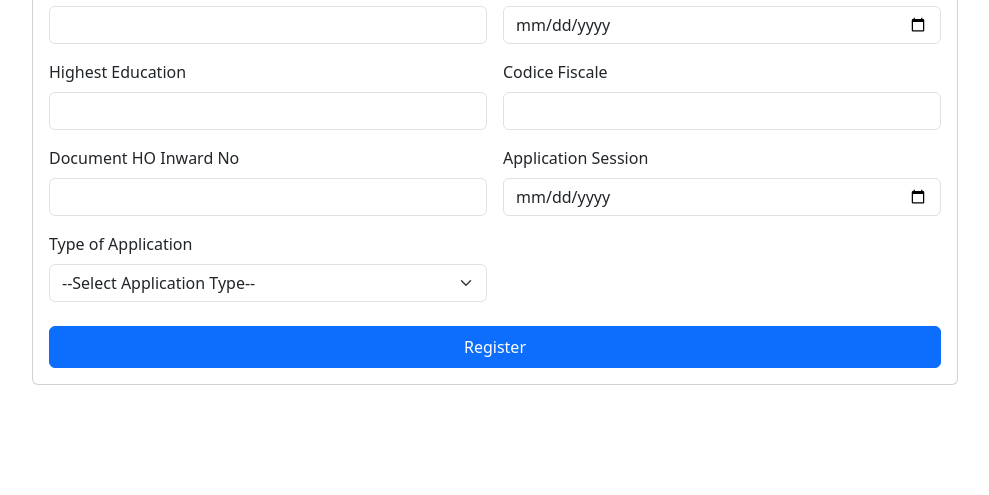
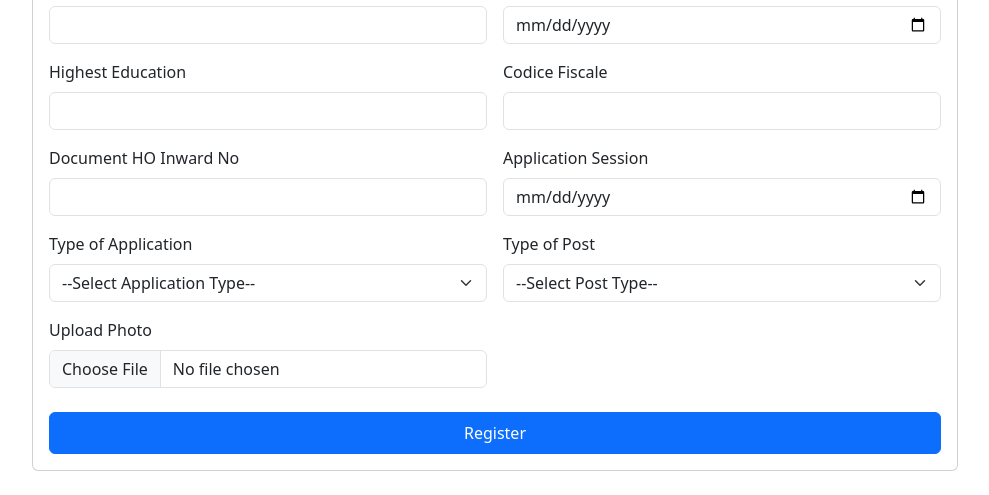
Before and after one commit to avimallik/olms_lawyers_registration_django_oracle, a Django app: page /register/ in a window 1280 px wide. Shown: the part 1332-1827 px from the top of the page, without its empty margins (145-1134 px from the left). Before the commit the page ends 1717 px from the top, so only its background shows below. Run offline with Django 4.2, Linux system fonts and the light colour scheme; data that the repository does not hold is empty; some libraries are stand-ins or nearby versions.

Commit message:
added photo upload feature

```diff
--- /dev/null
+++ b/db/SYSDBA.sql
@@ -0,0 +1 @@
+SELECT name, open_mode FROM v$pdbs;
--- a/olms_registration/olms_registration/settings.py
+++ b/olms_registration/olms_registration/settings.py
@@ -11,6 +11,7 @@ https://docs.djangoproject.com/en/4.2/ref/settings/
 """
 
 from pathlib import Path
+import os
 
 # Build paths inside the project like this: BASE_DIR / 'subdir'.
 BASE_DIR = Path(__file__).resolve().parent.parent
@@ -125,3 +126,6 @@ STATIC_URL = 'static/'
 # https://docs.djangoproject.com/en/4.2/ref/settings/#default-auto-field
 
 DEFAULT_AUTO_FIELD = 'django.db.models.BigAutoField'
+
+MEDIA_URL = '/media/'
+MEDIA_ROOT = os.path.join(BASE_DIR, 'media')
--- a/olms_registration/olms_registration/urls.py
+++ b/olms_registration/olms_registration/urls.py
@@ -16,8 +16,10 @@ Including another URLconf
 """
 from django.contrib import admin
 from django.urls import path, include
+from django.conf.urls.static import static
+from django.conf import settings
 
 urlpatterns = [
     path('admin/', admin.site.urls),
     path('', include('olms_registration_app.urls')),
-]
+] + static(settings.MEDIA_URL, document_root=settings.MEDIA_ROOT)
--- a/olms_registration/olms_registration_app/templates/register.html
+++ b/olms_registration/olms_registration_app/templates/register.html
@@ -259,6 +259,21 @@
                             </select>
                         </div>
 
+                        <div class="col-md-6">
+                            <label class="form-label">Type of Post</label>
+                            <select class="form-select" name="type_of_post" required>
+                                <option value="">--Select Post Type--</option>
+                                {% for k in post_type %}
+                                    <option value="{{ k.post_type }}">{{ k.post_type }}</option>
+                                {% endfor %}
+                            </select>
+                        </div>
+
+                        <div class="col-md-6">
+                            <label class="form-label">Upload Photo</label>
+                            <input type="file" class="form-control" name="photo" accept="image/*">
+                        </div>
+
                         <div class="col-12 mt-4">
                             <button type="submit" class="btn btn-primary w-100 py-2">Register</button>
                         </div>
--- a/olms_registration/olms_registration_app/urls.py
+++ b/olms_registration/olms_registration_app/urls.py
@@ -16,6 +16,7 @@ urlpatterns = [
     path('get_division/', views.get_division, name="get_division"),
     path('get_country/', views.get_country, name="get_country"),
     path('get_member_bar_association/', views.get_member_bar_association, name="get_member_bar_association"),
-    path('get_type_of_application/', views.get_type_of_application, name='get_type_of_application')
+    path('get_type_of_application/', views.get_type_of_application, name='get_type_of_application'),
+    path('get_type_of_post/', views.get_type_of_post, name='get_type_of_post'),
     # path('get_country/<int:id>/', views.get, name='get_areas'),
 ]
--- a/olms_registration/olms_registration_app/views.py
+++ b/olms_registration/olms_registration_app/views.py
@@ -4,7 +4,7 @@ from .forms import TestForm
 from .models import TBL_TEST
 from django.db import connection
 from .models import Lawyer
-from .models import Division, Country, BarAssociation, Area, Branch, Lawyer, TypeOfApplication
+from .models import Division, Country, BarAssociation, Area, Branch, Lawyer, TypeOfApplication, TypeOfPost
 from django.http import JsonResponse
 from django.contrib import messages
 from django.views.decorators.csrf import csrf_exempt
@@ -23,8 +23,8 @@ def insert_name(request):
 
     return render(request, "insert.html", {"form": form, "msg": msg})
 
-@csrf_exempt
-def api_register(request):
+# @csrf_exempt
+# def api_register(request):
     if request.method != "POST":
         return JsonResponse({"success": False, "error": "POST method required"}, status=400)
 
@@ -102,6 +102,7 @@ def api_register(request):
 
             "type_of_application": body.get("type_of_application"),
             "application_session": body.get("application_session"),
+            "type_of_post": body.get("type_of_post"),
         }
 
         # --------- INSERT INTO DATABASE ---------
@@ -131,7 +132,8 @@ def api_register(request):
                     CODICE_FISCALE,
                     DOCUMENT_HO_INWARD_NO,
                     TYPE_OF_APPLICATION,
-                    APPLICATION_SESSION
+                    APPLICATION_SESSION,
+                    TYPE_OF_POST
                 )
                 VALUES (
                     %(branch_name)s, %(branch_code)s,
@@ -170,7 +172,8 @@ def api_register(request):
                     %(document_ho_inward_no)s,
 
                     %(type_of_application)s,
-                    TO_DATE(%(application_session)s, 'YYYY-MM-DD')
+                    TO_DATE(%(application_session)s, 'YYYY-MM-DD'),
+                    %(type_of_post)s
                 )
             """, data)
 
@@ -205,90 +208,103 @@ def api_register(request):
 #         "application_type": application_type,
 #     })
 
-# def register(request):
-    print("TYPE_OF_APPLICATION =", request.POST.get("type_of_application"))
-    if request.method == "POST":
+@csrf_exempt
+def api_register(request):
+    if request.method != "POST":
+        return JsonResponse({"success": False, "error": "POST required"})
 
+    try:
+        body = request.POST
+
+        photo = request.FILES.get("photo_filename")
+
+        photo_path = ""
+        if photo:
+            from django.core.files.storage import FileSystemStorage
+            fs = FileSystemStorage(location="media/uploads/")
+            filename = fs.save(photo.name, photo)
+            photo_path = fs.url(filename)
+
+        # IDs
+        division_id = body.get("division_id")
+        area_id = body.get("area_id")
+        branch_id = body.get("branch_id")
+
+        div = Division.objects.get(division_id=division_id)
+        area = Area.objects.get(area_id=area_id)
+        branch = Branch.objects.get(branch_id=branch_id)
+
+        # Build data dict
         data = {
+            "branch_name": branch.branch_name,
+            "branch_code": branch.branch_code,
+            "area_name": area.area_name,
+            "area_code": area.area_code,
+            "division_name": div.division_name,
+            "division_code": div.division_code,
 
-            "branch_name": request.POST.get("branch"),
-            "branch_code": request.POST.get("branch_code"),
+            "country": body.get("country"),
+            "name_english": body.get("name_english"),
+            "name_bangla": body.get("name_bangla"),
 
-            "area_name": request.POST.get("area"),
-            "area_code": request.POST.get("area_code"),
+            "bar_council_passing_year": body.get("bar_council_passing_year"),
+            "bar_council_certificate_no": body.get("bar_council_certificate_no"),
+            "year_permission_practice_high_court": body.get("year_permission_practice_high_court"),
 
-            "division_name": request.POST.get("division"),
-            "division_code": request.POST.get("division_code"),
+            "bar_association_membership_no": body.get("bar_association_membership_no"),
+            "member_of_bar_association": body.get("member_of_bar_association"),
 
-            "country": request.POST.get("country"),
+            "bar_at_law": body.get("bar_at_law"),
 
-            "name_english": request.POST.get("name_english"),
-            "name_bangla": request.POST.get("name_bangla"),
+            "address_present_english": body.get("address_present_english"),
+            "address_present_bangla": body.get("address_present_bangla"),
 
-            "bar_council_passing_year": request.POST.get("bar_council_passing_year"),
-            "bar_council_certificate_no": request.POST.get("bar_council_certificate_no"),
-            "year_permission_practice_high_court": request.POST.get("year_permission_practice_high_court"),
-            "year_permission_practice_appellate": request.POST.get("year_permission_practice_appellate"),
+            "address_permanent_english": body.get("address_permanent_english"),
+            "address_permanent_bangla": body.get("address_permanent_bangla"),
 
-            "bar_association_membership_no": request.POST.get("bar_association_membership_no"),
-            "member_of_bar_association": request.POST.get("member_of_bar_association"),
+            "address_court_chamber_english": body.get("address_court_chamber_english"),
+            "address_court_chamber_bangla": body.get("address_court_chamber_bangla"),
 
-            "bar_at_law": request.POST.get("bar_at_law"),
+            "address_personal_chamber_english": body.get("address_personal_chamber_english"),
+            "address_personal_chamber_bangla": body.get("address_personal_chamber_bangla"),
 
-            "address_present_english": request.POST.get("address_present_english"),
-            "address_present_bangla": request.POST.get("address_present_bangla"),
+            "email": body.get("email"),
+            "mobile": body.get("mobile"),
+            "nid": body.get("nid"),
 
-            "address_permanent_english": request.POST.get("address_permanent_english"),
-            "address_permanent_bangla": request.POST.get("address_permanent_bangla"),
+            "experiences": body.get("experiences"),
+            "other_academic_qualifications": body.get("other_academic_qualifications"),
 
-            "address_court_chamber_english": request.POST.get("address_court_chamber_english"),
-            "address_court_chamber_bangla": request.POST.get("address_court_chamber_bangla"),
+            "passport_no": body.get("passport_no"),
+            "passport_expiry_date": body.get("passport_expiry_date"),
 
-            "address_personal_chamber_english": request.POST.get("address_personal_chamber_english"),
-            "address_personal_chamber_bangla": request.POST.get("address_personal_chamber_bangla"),
+            "overseas_national_id": body.get("overseas_national_id"),
+            "diploma_or_professional_degree": body.get("diploma_or_professional_degree"),
 
-            "email": request.POST.get("email"),
-            "mobile": request.POST.get("mobile"),
-            "nid": request.POST.get("nid"),
+            "other_training": body.get("other_training"),
+            "date_of_birth": body.get("date_of_birth"),
 
-            "experiences": request.POST.get("experiences"),
-            "other_academic_qualifications": request.POST.get("other_academic_qualifications"),
+            "highest_education": body.get("highest_education"),
+            "codice_fiscale": body.get("codice_fiscale"),
+            "document_ho_inward_no": body.get("document_ho_inward_no"),
 
-            "passport_no": request.POST.get("passport_no"),
-            "passport_expiry_date": request.POST.get("passport_expiry_date"),
+            "type_of_application": body.get("type_of_application"),
+            "application_session": body.get("application_session"),
+            "type_of_post": body.get("type_of_post"),
 
-            "overseas_national_id": request.POST.get("overseas_national_id"),
-            "diploma_or_professional_degree": request.POST.get("diploma_or_professional_degree"),
-
-            "other_training": request.POST.get("other_training"),
-            "date_of_birth": request.POST.get("date_of_birth"),
-
-            "highest_education": request.POST.get("highest_education"),
-            "photo_filename": request.POST.get("photo_filename"),
-
-            "codice_fiscale": request.POST.get("codice_fiscale"),
-
-            "document_branch_inward_no": request.POST.get("document_branch_inward_no"),
-            "document_ho_inward_no": request.POST.get("document_ho_inward_no"),
-
-            "type_of_application": request.POST.get("type_of_application"),
-            "application_session": request.POST.get("application_session"),
+            "photo_filename": photo_path,  # FIXED
         }
 
+        # Insert same as before...
         with connection.cursor() as cur:
             cur.execute("""
                 INSERT INTO TBL_LAYWER_REGISTER (
-
-                    BRANCH_NAME, BRANCH_CODE,
-                    AREA_NAME, AREA_CODE,
-                    DIVISION_NAME, DIVISION_CODE,
-                    COUNTRY,
+                    BRANCH_NAME, BRANCH_CODE, AREA_NAME, AREA_CODE,
+                    DIVISION_NAME, DIVISION_CODE, COUNTRY,
                     NAME_ENGLISH, NAME_BANGLA,
                     BAR_COUNCIL_PASSING_YEAR, BAR_COUNCIL_CERTIFICATE_NO,
                     YEAR_PERMISSION_PRACTICE_HIGH_COURT,
-                    YEAR_PERMISSION_PRACTICE_APPELLATE,
-                    BAR_ASSOCIATION_MEMBERSHIP_NO,
-                    MEMBER_OF_BAR_ASSOCIATION,
+                    BAR_ASSOCIATION_MEMBERSHIP_NO, MEMBER_OF_BAR_ASSOCIATION,
                     BAR_AT_LAW,
                     ADDRESS_PRESENT_ENGLISH, ADDRESS_PRESENT_BANGLA,
                     ADDRESS_PERMANENT_ENGLISH, ADDRESS_PERMANENT_BANGLA,
@@ -299,22 +315,17 @@ def api_register(request):
                     PASSPORT_NO, PASSPORT_EXPIRY_DATE,
                     OVERSEAS_NATIONAL_ID, DIPLOMA_OR_PROFESSIONAL_DEGREE,
                     OTHER_TRAINING, DATE_OF_BIRTH,
-                    HIGHEST_EDUCATION, PHOTO_FILENAME,
-                    CODICE_FISCALE, DOCUMENT_BRANCH_INWARD_NO,
-                    DOCUMENT_HO_INWARD_NO,
-                    TYPE_OF_APPLICATION, APPLICATION_SESSION
+                    HIGHEST_EDUCATION, CODICE_FISCALE, DOCUMENT_HO_INWARD_NO,
+                    TYPE_OF_APPLICATION, APPLICATION_SESSION,
+                    TYPE_OF_POST, PHOTO_FILENAME
                 )
                 VALUES (
-                    :branch_name, :branch_code,
-                    :area_name, :area_code,
-                    :division_name, :division_code,
-                    :country,
+                    :branch_name, :branch_code, :area_name, :area_code,
+                    :division_name, :division_code, :country,
                     :name_english, :name_bangla,
                     :bar_council_passing_year, :bar_council_certificate_no,
                     :year_permission_practice_high_court,
-                    :year_permission_practice_appellate,
-                    :bar_association_membership_no,
-                    :member_of_bar_association,
+                    :bar_association_membership_no, :member_of_bar_association,
                     :bar_at_law,
                     :address_present_english, :address_present_bangla,
                     :address_permanent_english, :address_permanent_bangla,
@@ -322,33 +333,22 @@ def api_register(request):
                     :address_personal_chamber_english, :address_personal_chamber_bangla,
                     :email, :mobile, :nid,
                     :experiences, :other_academic_qualifications,
-                    :passport_no, TO_DATE(:passport_expiry_date,'YYYY-MM-DD'),
+                    :passport_no,
+                    TO_DATE(:passport_expiry_date, 'YYYY-MM-DD'),
                     :overseas_national_id, :diploma_or_professional_degree,
-                    :other_training, TO_DATE(:date_of_birth,'YYYY-MM-DD'),
-                    :highest_education, :photo_filename,
-                    :codice_fiscale, :document_branch_inward_no,
-                    :document_ho_inward_no,
-                    :type_of_application, TO_DATE(:application_session,'YYYY-MM-DD')
+                    :other_training,
+                    TO_DATE(:date_of_birth, 'YYYY-MM-DD'),
+                    :highest_education, :codice_fiscale, :document_ho_inward_no,
+                    :type_of_application,
+                    TO_DATE(:application_session, 'YYYY-MM-DD'),
+                    :type_of_post, :photo_filename
                 )
             """, data)
 
-        messages.success(request, "Registration Completed Successfully!")
-        return redirect("register")
+        return JsonResponse({"success": True})
 
-
-    # GET request → dropdown data load
-    divisions = Division.objects.all()
-    countries = Country.objects.all()
-    bar_associations = BarAssociation.objects.all()
-    application_type = TypeOfApplication.objects.all()
-
-
-    return render(request, "register.html", {
-        "divisions": divisions,
-        "countries": countries,
-        "bar_associations": bar_associations,
-        "application_type": application_type
-    })
+    except Exception as e:
+        return JsonResponse({"success": False, "error": str(e)})
 
 def register(request):
 
@@ -362,6 +362,15 @@ def register(request):
         div = Division.objects.get(division_id=division_id)
         area = Area.objects.get(area_id=area_id)
         branch = Branch.objects.get(branch_id=branch_id)
+
+        photo = request.FILES.get("photo")
+        photo_path = ""
+
+        if photo:
+            from django.core.files.storage import FileSystemStorage
+            fs = FileSystemStorage()
+            filename = fs.save(photo.name, photo)
+            photo_path = fs.url(filename)
 
         data = {
             "branch_name": branch.branch_name,
@@ -423,6 +432,8 @@ def register(request):
 
             "type_of_application": request.POST.get("type_of_application"),
             "application_session": request.POST.get("application_session"),
+            "type_of_post": request.POST.get("type_of_post"),
+            "photo_filename": photo_path,
         }
 
         with connection.cursor() as cur:
@@ -461,7 +472,7 @@ def register(request):
                     CODICE_FISCALE,
                     DOCUMENT_HO_INWARD_NO,
 
-                    TYPE_OF_APPLICATION, APPLICATION_SESSION
+                    TYPE_OF_APPLICATION, APPLICATION_SESSION, TYPE_OF_POST, PHOTO_FILENAME
                 )
                 VALUES (
                     :branch_name, :branch_code,
@@ -478,16 +489,23 @@ def register(request):
                     :address_permanent_english, :address_permanent_bangla,
                     :address_court_chamber_english, :address_court_chamber_bangla,
                     :address_personal_chamber_english, :address_personal_chamber_bangla,
-                    :email, :mobile, :nid,
+                    :email,
+                    :mobile,
+                    :nid,
                     :experiences, :other_academic_qualifications,
-                    :passport_no, TO_DATE(:passport_expiry_date, 'YYYY-MM-DD'),
-                    :overseas_national_id, :diploma_or_professional_degree,
-                    :other_training, TO_DATE(:date_of_birth, 'YYYY-MM-DD'),
+                    :passport_no,
+                    TO_DATE(:passport_expiry_date, 'YYYY-MM-DD'),
+                    :overseas_national_id,
+                    :diploma_or_professional_degree,
+                    :other_training,
+                    TO_DATE(:date_of_birth, 'YYYY-MM-DD'),
                     :highest_education,
                     :codice_fiscale,
                     :document_ho_inward_no,
                     :type_of_application,
-                    TO_DATE(:application_session, 'YYYY-MM-DD')
+                    TO_DATE(:application_session, 'YYYY-MM-DD'),
+                    :type_of_post,
+                    :photo_filename
                 )
             """, data)
 
@@ -499,12 +517,14 @@ def register(request):
     countries = Country.objects.all()
     bar_associations = BarAssociation.objects.all()
     application_type = TypeOfApplication.objects.all()
+    post_type = TypeOfPost.objects.all()
 
     return render(request, "register.html", {
         "divisions": divisions,
         "countries": countries,
         "bar_associations": bar_associations,
-        "application_type": application_type
+        "application_type": application_type,
+        "post_type": post_type,
     })
 
 
@@ -569,6 +589,17 @@ def get_type_of_application(request):
         "type_of_application": list(typeOfApplication)
     }, safe=False)
 
+def get_type_of_post(request):
+    typeOfPost = TypeOfPost.objects.all().values(
+        'id',
+        'post_type'
+    )
+
+    return JsonResponse({
+        'status': 'success',
+        'type_of_post': list(typeOfPost)
+    }, safe=False)
+
 def get_areas(request, division_id):
     data = list(Area.objects.filter(division_id=division_id)
                 .values("area_id", "area_name", "area_code"))
```
Also changed, not shown: olms_registration/olms_registration_app/models.py (+8 -0 lines), olms_registration/media/uploads/1000010943.jpg (added), olms_registration/media/uploads/1000010943_vt7nO6r.jpg (added), olms_registration/media/uploads/1000011424.jpg (added).
